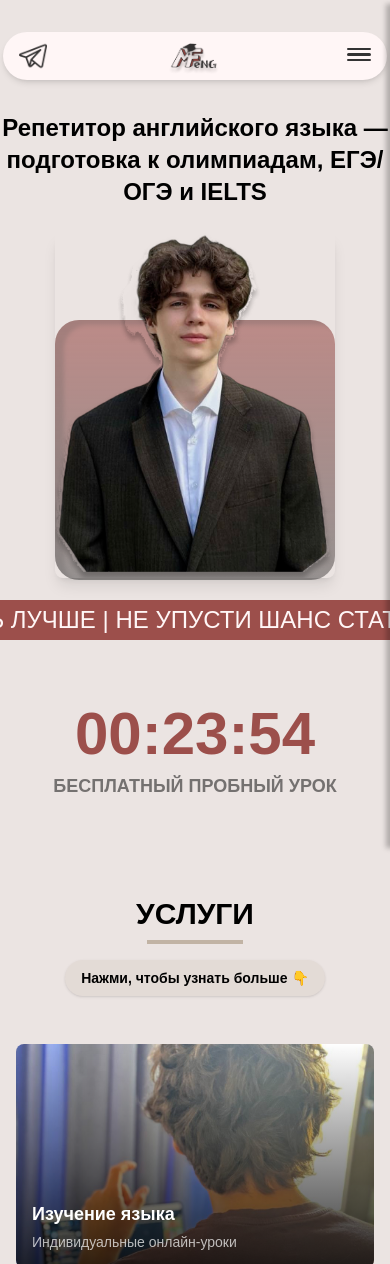
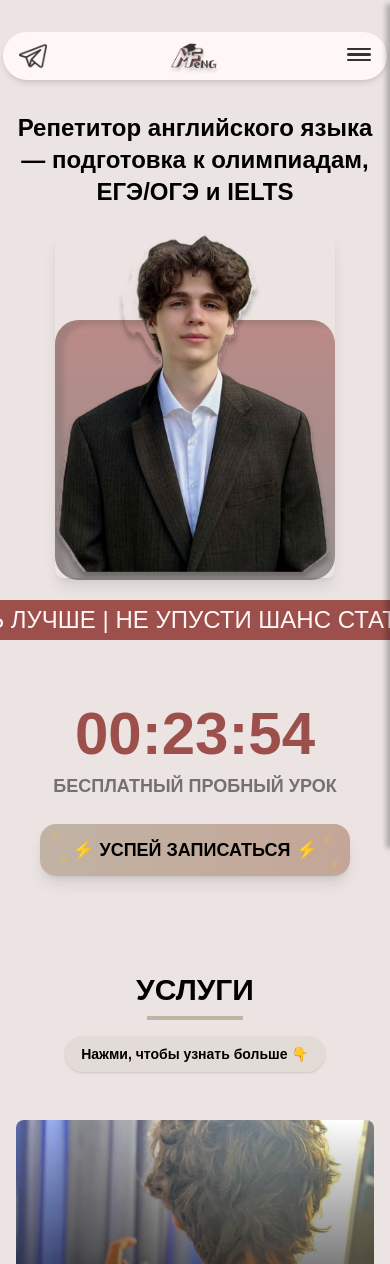
Before and after one commit to gtrigt/tutor, a React (Vite) app: page / in a window 390 px wide. Shown: the top 1264 px of the page. Built offline with nearby package versions, Linux system fonts and the light colour scheme; a web font is replaced by a local one.

Commit message:
Mobile UX improvements: add CTA button below timer with lightning effects, add mobile padding for main title, adjust modal positioning to avoid mobile notch issues

```diff
--- a/client/global.css
+++ b/client/global.css
@@ -637,3 +637,12 @@ img {
 .animate-slide-out-to-right {
   animation: slide-out-to-right 0.3s ease-in forwards;
 }
+
+/* Course Modal Positioning - avoid mobile notch */
+@media (max-width: 767px) {
+  .course-modal {
+    margin-top: 2rem !important;
+    margin-bottom: 2rem !important;
+    max-height: calc(100vh - 4rem) !important;
+  }
+}
--- a/client/pages/Index.tsx
+++ b/client/pages/Index.tsx
@@ -231,7 +231,7 @@ export default function Index() {
 
         {/* Main hero content */}
         <div className="relative">
-          <h1 className="font-arsenal text-2xl min-[690px]:text-3xl lg:text-4xl font-bold text-black text-center mb-6">
+          <h1 className="font-arsenal text-2xl min-[690px]:text-3xl lg:text-4xl font-bold text-black text-center mb-6 px-4 md:px-0">
             Репетитор английского языка — подготовка к олимпиадам, ЕГЭ/ОГЭ и IELTS
           </h1>
           {/* Desktop Layout (>690px) */}
@@ -343,8 +343,24 @@ export default function Index() {
       {/* Timer Section - Centered (Mobile only) */}
       <div className="min-[690px]:hidden text-center px-4 mb-12">
         <Timer />
-          <div className="font-arsenal text-lg md:text-3xl font-bold text-black opacity-50 mt-2">
+          <div className="font-arsenal text-lg md:text-3xl font-bold text-black opacity-50 mt-2 mb-6">
             БЕСПЛАТНЫЙ ПРОБНЫЙ УРОК
+          </div>
+
+          {/* Mobile CTA Button with Lightning */}
+          <div className="relative mt-6">
+            <a href="#contacts">
+              <button className="relative bg-gradient-to-r from-brand-secondary to-[#C4A698] text-black font-arsenal text-lg font-bold px-8 py-3 rounded-2xl shadow-lg hover:shadow-xl hover:scale-105 transition-all duration-300 overflow-hidden">
+                {/* Lightning effects */}
+                <div className="absolute inset-0 opacity-20">
+                  <div className="absolute top-1 left-2 text-yellow-300 text-xs">⚡</div>
+                  <div className="absolute bottom-1 right-2 text-yellow-300 text-xs">⚡</div>
+                  <div className="absolute top-2 right-4 text-yellow-300 text-xs">⚡</div>
+                  <div className="absolute bottom-2 left-4 text-yellow-300 text-xs">⚡</div>
+                </div>
+                <span className="relative z-10">⚡ УСПЕЙ ЗАПИСАТЬСЯ ⚡</span>
+              </button>
+            </a>
           </div>
       </div>
 
```
